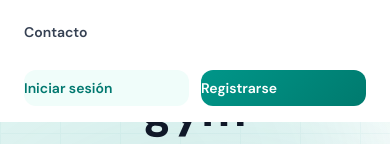
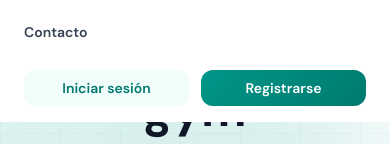
Before and after one commit to farcuad/frontend-gym, a React (Vite) app: page / in a window 390 px wide. Both pictures are taken after a click on the button 353 px from the left and 34 px from the top of the page. Shown: the part 167-311 px from the top of the page. Built offline with nearby package versions, Linux system fonts and the light colour scheme.

Commit message:
Texto de auth en home mobile corregido

```diff
--- a/src/views/Home.tsx
+++ b/src/views/Home.tsx
@@ -80,8 +80,8 @@ function Header() {
         <div className="md:hidden bg-white border-t border-gray-100 px-6 py-4 space-y-3">
           {nav.map(n => <a key={n} href={`#${n.toLowerCase()}`} className="block text-sm font-semibold text-gray-700 py-2">{n}</a>)}
           <div className="flex gap-3 pt-2">
-            <NavLink to="/login" className="flex-1 py-2 text-sm font-semibold rounded-xl text-teal-700 bg-teal-50">Iniciar sesión</NavLink>
-            <NavLink to="/register" className="flex-1 py-2 text-sm font-semibold rounded-xl text-white" style={{ background: `linear-gradient(135deg, ${P}, ${PD})` }}>Registrarse</NavLink>
+            <NavLink to="/login" className="flex-1 py-2 text-sm font-semibold rounded-xl text-teal-700 bg-teal-50 text-center">Iniciar sesión</NavLink>
+            <NavLink to="/register" className="flex-1 py-2 text-sm font-semibold rounded-xl text-white text-center" style={{ background: `linear-gradient(135deg, ${P}, ${PD})` }}>Registrarse</NavLink>
           </div>
         </div>
       )}
```
